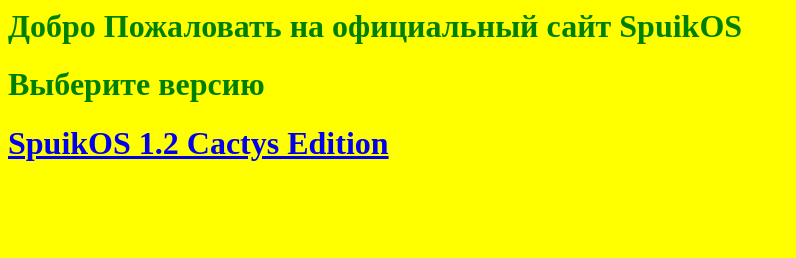
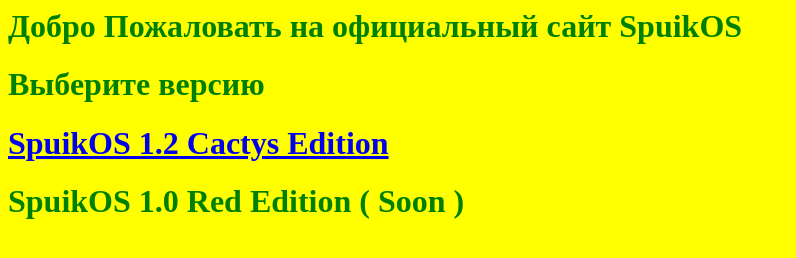
Before and after one commit to SpuikOF/spuikoshome, a plain HTML site: page index.html in a window 1280 px wide. Shown: the whole page, without its empty margins (0-796 px from the left). Drawn offline with Linux system fonts and the light colour scheme.

Commit message:
Update index.html

```diff
--- a/index.html
+++ b/index.html
@@ -2,3 +2,4 @@
 <h1>Добро Пожаловать на официальный сайт SpuikOS<h1>
 <h1>Выберите версию<h1>
 <a href="https://drive.google.com/u/0/uc?id=1Z49jTbVieBPUGRRxukMhCWZ__opsEK2v&export=download&confirm=t&uuid=e61ee667-20ca-474e-8c7f-49aaddb30e39">SpuikOS 1.2 Cactys Edition</a>
+<h1>SpuikOS 1.0 Red Edition ( Soon )<h1>
```
